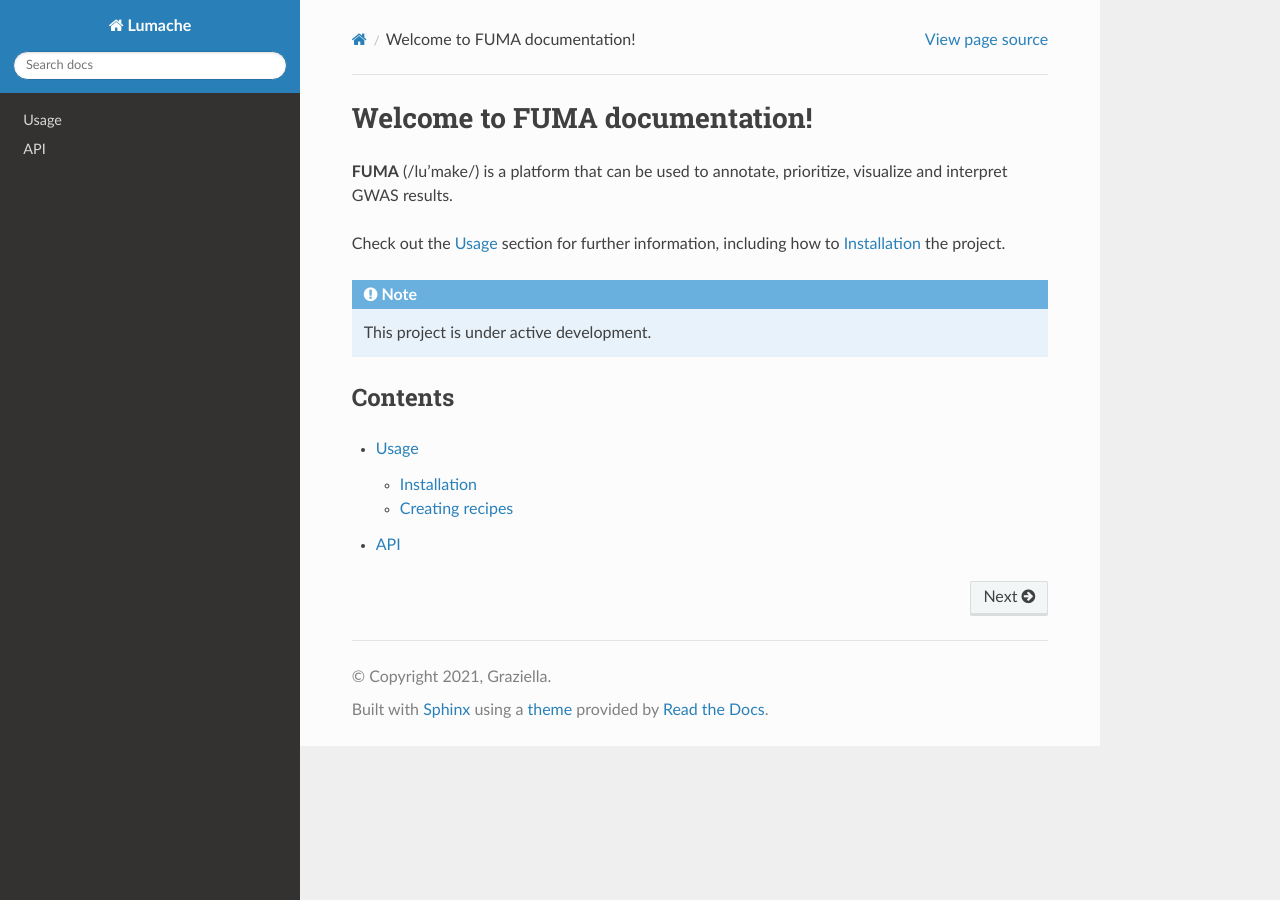
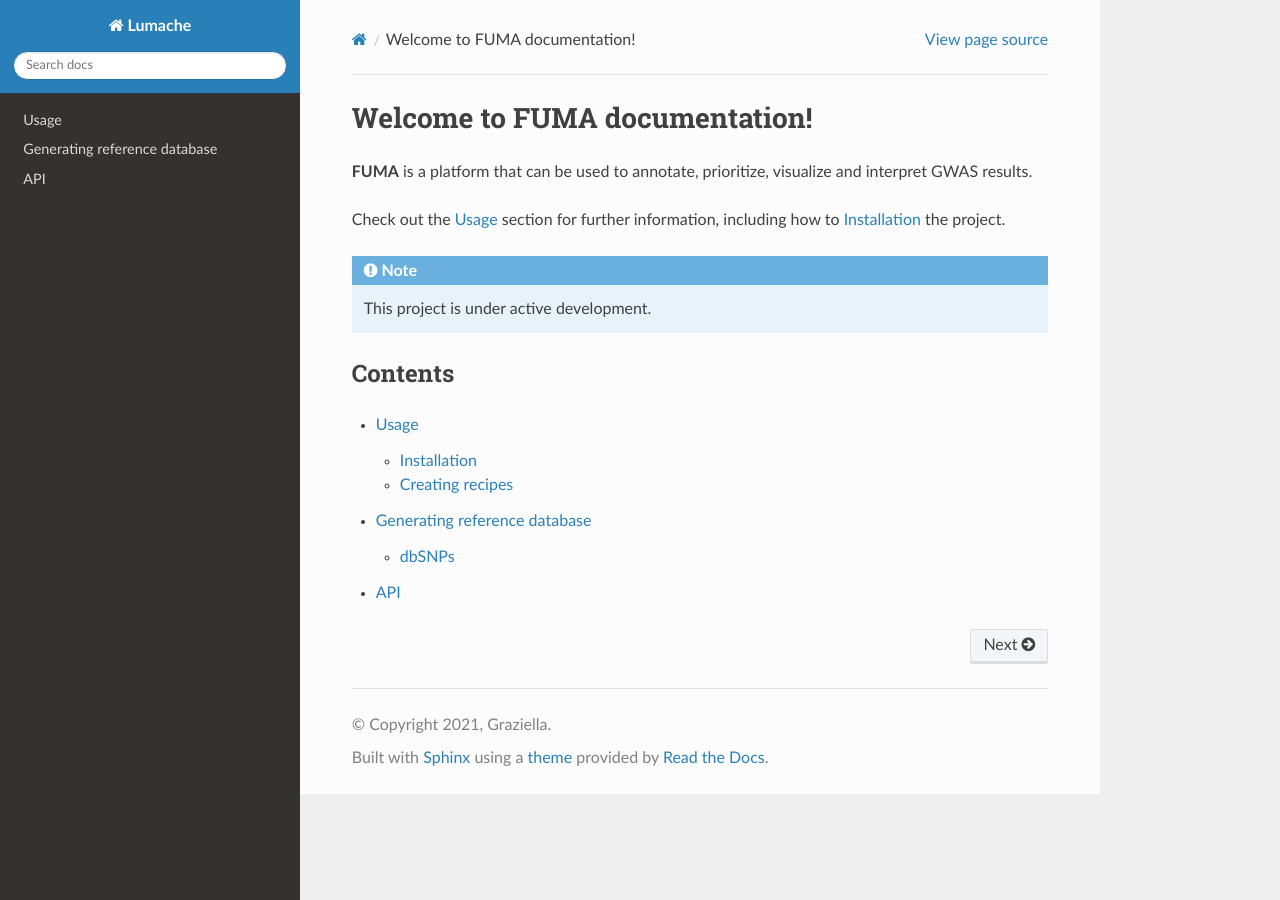
Before and after one commit to tanyaphung/fuma_docs, a Sphinx documentation site: the page built from docs/source/index.rst, in a window 1280 px wide. Built offline with Sphinx 7.4.7 and the Read the Docs theme 3.1.0, drawn with Linux system fonts in a browser that asks for light colours.

```diff
--- a/docs/source/index.rst
+++ b/docs/source/index.rst
@@ -1,7 +1,7 @@
 Welcome to FUMA documentation!
 ===================================
 
-**FUMA** (/lu'make/) is a platform that can be used to annotate, prioritize, visualize and interpret GWAS results.
+**FUMA** is a platform that can be used to annotate, prioritize, visualize and interpret GWAS results.
 
 Check out the :doc:`usage` section for further information, including
 how to :ref:`installation` the project.
@@ -16,4 +16,5 @@ Contents
 .. toctree::
 
    usage
+   ref_database
    api
```
